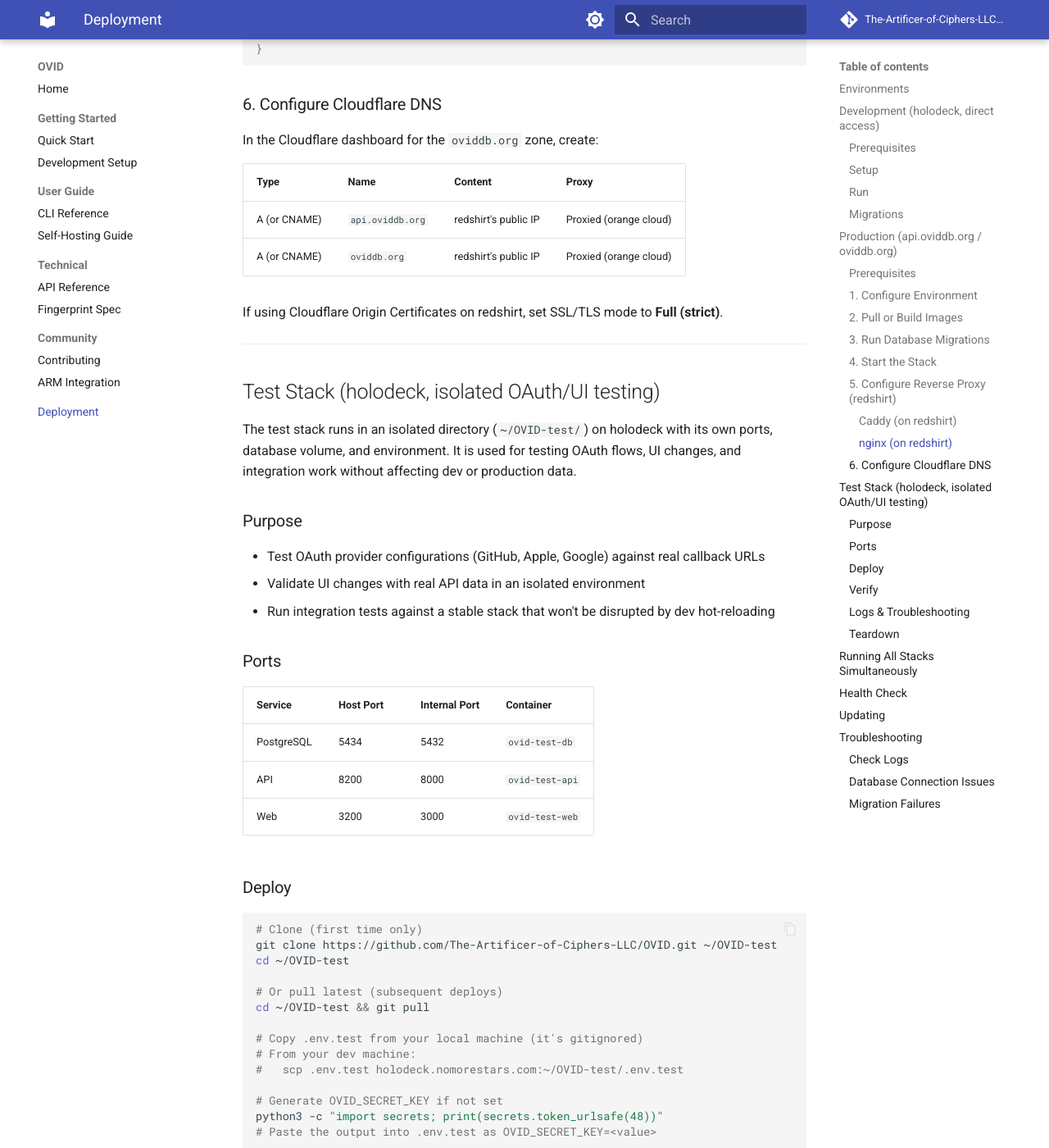
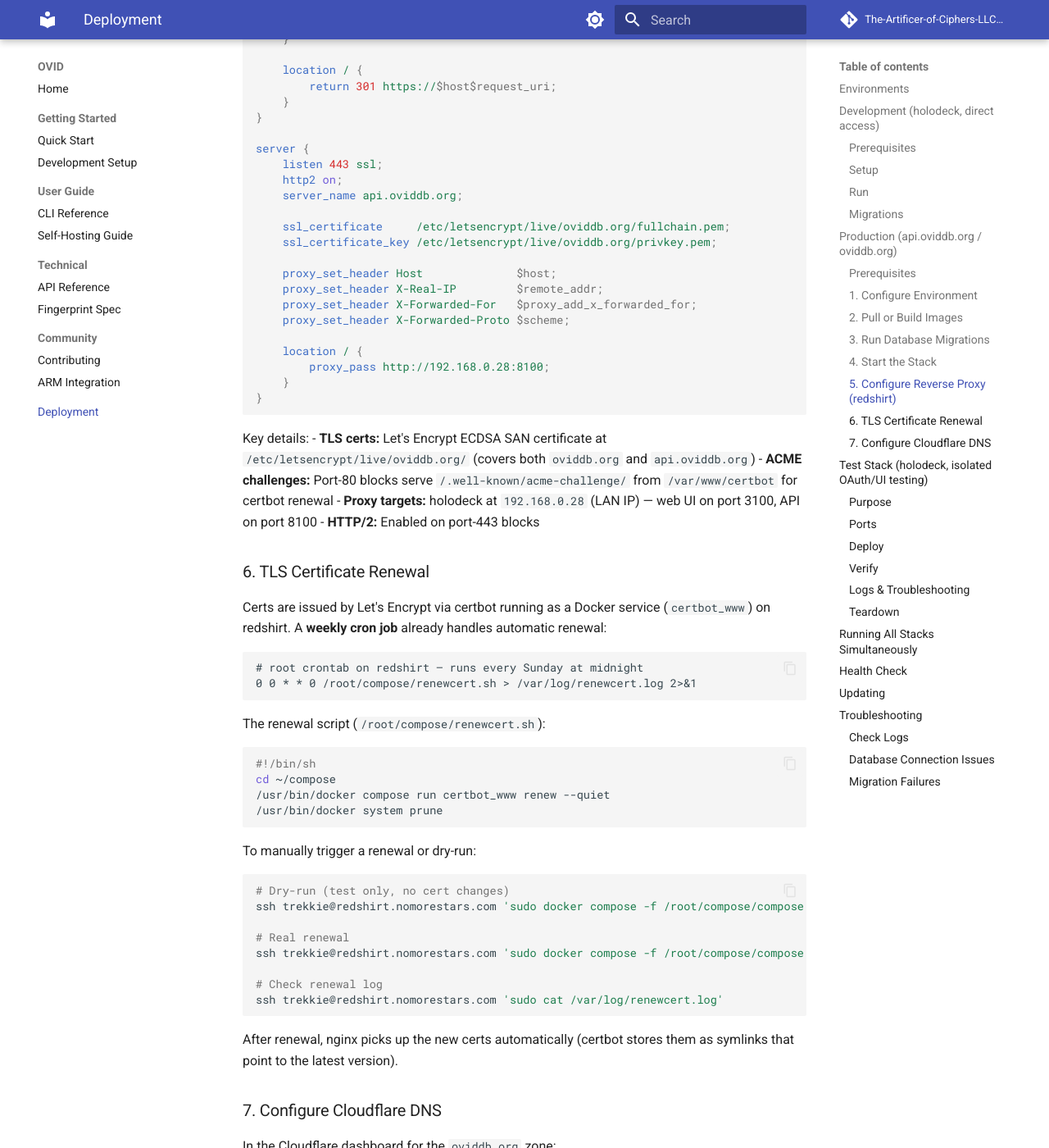
Before and after one commit to The-Artificer-of-Ciphers-LLC/OVID, an MkDocs documentation site: the page built from docs/deployment.md, in a window 1280 px wide and 1400 px high, scrolled down 4468 px. Shown: the whole window at 82% size. Built offline with MkDocs 1.6.1 and Material for MkDocs 9.7.7, drawn with Linux system fonts in a browser that asks for light colours; comment, search, counter and statistics services are not loaded; some of the changed text lies outside the part shown.

Commit message:
docs: Verified end-to-end TLS through Cloudflare→redshirt→holodeck and…
- "docs/deployment.md"

GSD-Task: S01/T03

````diff
--- a/docs/deployment.md
+++ b/docs/deployment.md
@@ -126,69 +126,127 @@
 
 ### 5. Configure Reverse Proxy (redshirt)
 
-The prod stack listens on holodeck ports 8100 (API) and 3100 (web). The **redshirt** server acts as the public-facing reverse proxy with TLS termination.
+The prod stack listens on holodeck ports 8100 (API) and 3100 (web). The **redshirt** server (`64.98.89.233`) acts as the public-facing reverse proxy with TLS termination via Let's Encrypt.
 
-SSH to redshirt and configure the reverse proxy:
-
-#### Caddy (on redshirt)
-
-```
-api.oviddb.org {
-    reverse_proxy holodeck.nomorestars.com:8100
-}
-
-oviddb.org {
-    reverse_proxy holodeck.nomorestars.com:3100
-}
-```
-
-#### nginx (on redshirt)
+Redshirt runs nginx inside Docker (`/root/compose/`). The vhost config is appended to `/root/compose/nginx/nginx.conf`. The reference copy lives in this repo at [`docs/nginx-oviddb-vhosts.conf`](nginx-oviddb-vhosts.conf).
 
 ```nginx
+# --- oviddb.org — web UI ---
+
 server {
-    listen 443 ssl;
-    server_name api.oviddb.org;
+    listen 80;
+    server_name oviddb.org;
 
-    # TLS certs managed by Cloudflare Origin Certificates or Let's Encrypt
-    ssl_certificate     /etc/ssl/oviddb/api.oviddb.org.pem;
-    ssl_certificate_key /etc/ssl/oviddb/api.oviddb.org.key;
+    location /.well-known/acme-challenge/ {
+        root /var/www/certbot;
+    }
 
     location / {
-        proxy_pass http://holodeck.nomorestars.com:8100;
-        proxy_set_header Host $host;
-        proxy_set_header X-Real-IP $remote_addr;
-        proxy_set_header X-Forwarded-For $proxy_add_x_forwarded_for;
-        proxy_set_header X-Forwarded-Proto $scheme;
+        return 301 https://$host$request_uri;
     }
 }
 
 server {
     listen 443 ssl;
+    http2 on;
     server_name oviddb.org;
 
-    ssl_certificate     /etc/ssl/oviddb/oviddb.org.pem;
-    ssl_certificate_key /etc/ssl/oviddb/oviddb.org.key;
+    ssl_certificate     /etc/letsencrypt/live/oviddb.org/fullchain.pem;
+    ssl_certificate_key /etc/letsencrypt/live/oviddb.org/privkey.pem;
+
+    proxy_set_header Host              $host;
+    proxy_set_header X-Real-IP         $remote_addr;
+    proxy_set_header X-Forwarded-For   $proxy_add_x_forwarded_for;
+    proxy_set_header X-Forwarded-Proto $scheme;
 
     location / {
-        proxy_pass http://holodeck.nomorestars.com:3100;
-        proxy_set_header Host $host;
-        proxy_set_header X-Real-IP $remote_addr;
-        proxy_set_header X-Forwarded-For $proxy_add_x_forwarded_for;
-        proxy_set_header X-Forwarded-Proto $scheme;
+        proxy_pass http://192.168.0.28:3100;
+    }
+}
+
+# --- api.oviddb.org — API ---
+
+server {
+    listen 80;
+    server_name api.oviddb.org;
+
+    location /.well-known/acme-challenge/ {
+        root /var/www/certbot;
+    }
+
+    location / {
+        return 301 https://$host$request_uri;
+    }
+}
+
+server {
+    listen 443 ssl;
+    http2 on;
+    server_name api.oviddb.org;
+
+    ssl_certificate     /etc/letsencrypt/live/oviddb.org/fullchain.pem;
+    ssl_certificate_key /etc/letsencrypt/live/oviddb.org/privkey.pem;
+
+    proxy_set_header Host              $host;
+    proxy_set_header X-Real-IP         $remote_addr;
+    proxy_set_header X-Forwarded-For   $proxy_add_x_forwarded_for;
+    proxy_set_header X-Forwarded-Proto $scheme;
+
+    location / {
+        proxy_pass http://192.168.0.28:8100;
     }
 }
 ```
 
-### 6. Configure Cloudflare DNS
+Key details:
+- **TLS certs:** Let's Encrypt ECDSA SAN certificate at `/etc/letsencrypt/live/oviddb.org/` (covers both `oviddb.org` and `api.oviddb.org`)
+- **ACME challenges:** Port-80 blocks serve `/.well-known/acme-challenge/` from `/var/www/certbot` for certbot renewal
+- **Proxy targets:** holodeck at `192.168.0.28` (LAN IP) — web UI on port 3100, API on port 8100
+- **HTTP/2:** Enabled on port-443 blocks
 
-In the Cloudflare dashboard for the `oviddb.org` zone, create:
+### 6. TLS Certificate Renewal
+
+Certs are issued by Let's Encrypt via certbot running as a Docker service (`certbot_www`) on redshirt. A **weekly cron job** already handles automatic renewal:
+
+```
+# root crontab on redshirt — runs every Sunday at midnight
+0 0 * * 0 /root/compose/renewcert.sh > /var/log/renewcert.log 2>&1
+```
+
+The renewal script (`/root/compose/renewcert.sh`):
+
+```bash
+#!/bin/sh
+cd ~/compose
+/usr/bin/docker compose run certbot_www renew --quiet
+/usr/bin/docker system prune
+```
+
+To manually trigger a renewal or dry-run:
+
+```bash
+# Dry-run (test only, no cert changes)
+ssh trekkie@redshirt.nomorestars.com 'sudo docker compose -f /root/compose/compose.yaml run --rm certbot_www renew --dry-run'
+
+# Real renewal
+ssh trekkie@redshirt.nomorestars.com 'sudo docker compose -f /root/compose/compose.yaml run --rm certbot_www renew'
+
+# Check renewal log
+ssh trekkie@redshirt.nomorestars.com 'sudo cat /var/log/renewcert.log'
+```
+
+After renewal, nginx picks up the new certs automatically (certbot stores them as symlinks that point to the latest version).
+
+### 7. Configure Cloudflare DNS
+
+In the Cloudflare dashboard for the `oviddb.org` zone:
 
 | Type | Name | Content | Proxy |
 |---|---|---|---|
-| A (or CNAME) | `api.oviddb.org` | redshirt's public IP | Proxied (orange cloud) |
-| A (or CNAME) | `oviddb.org` | redshirt's public IP | Proxied (orange cloud) |
+| A | `oviddb.org` | `64.98.89.233` (redshirt) | Proxied (orange cloud) |
+| A | `api.oviddb.org` | `64.98.89.233` (redshirt) | Proxied (orange cloud) |
 
-If using Cloudflare Origin Certificates on redshirt, set SSL/TLS mode to **Full (strict)**.
+Cloudflare SSL/TLS mode must be set to **Full (strict)** — Cloudflare will validate the Let's Encrypt origin cert on redshirt.
 
 ---
 
````
